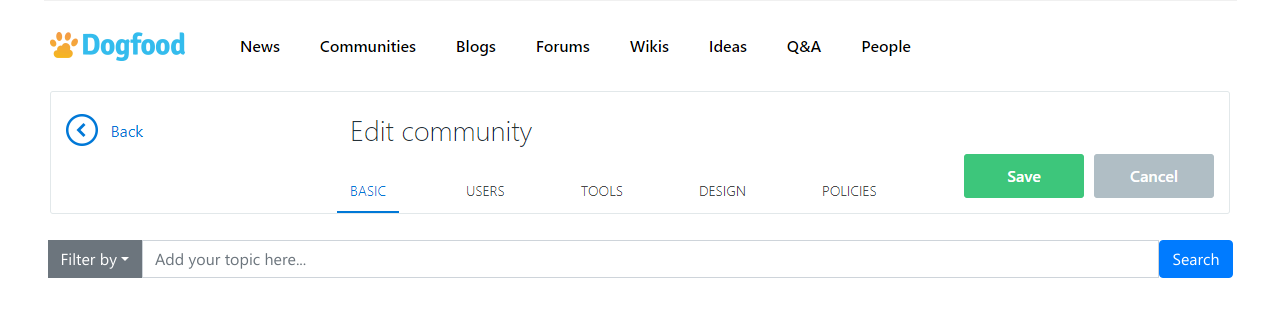
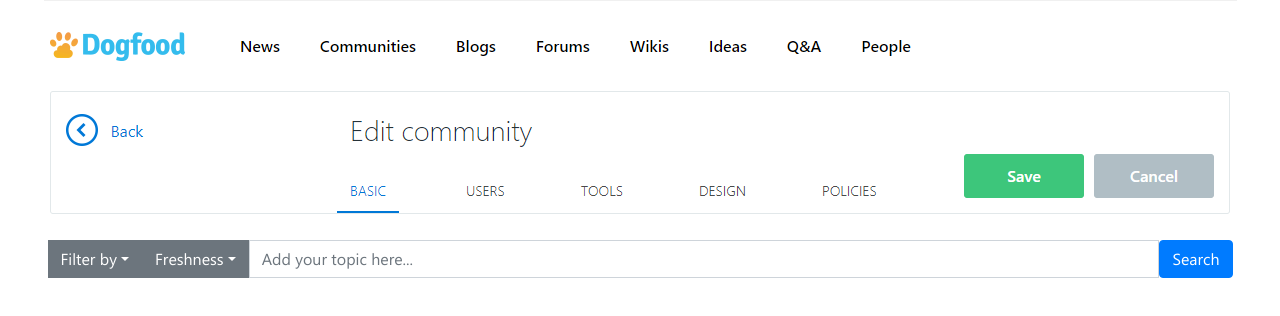
Before and after one commit to david-ogalego/beezy-hackathon, a React (Create React App) app: page / in a window 1280 px wide. Shown: the top 316 px of the page. Built offline with nearby package versions, Linux system fonts and the light colour scheme.

Commit message:
Add fresshness dropdown

```diff
--- a/src/App.js
+++ b/src/App.js
@@ -14,9 +14,11 @@ class App extends Component {
       results: [],
       typeSearching: 'all',
       urlBingSearch: 'https://api.cognitive.microsoft.com/bing/v7.0/search',
-      dropdownOpen: false
+      dropdownOpen: false,
+      dropdownOpen2: false
     };
     this.toggle = this.toggle.bind(this);
+    this.toggle2 = this.toggle2.bind(this);
   }
   search = () => {
     const searchQuery = this.state.querySearch;
@@ -66,6 +68,11 @@ class App extends Component {
       dropdownOpen: !this.state.dropdownOpen
     });
   }
+  toggle2() {
+    this.setState({
+      dropdownOpen2: !this.state.dropdownOpen2
+    });
+  }
   render() {
     return (
       <div>
@@ -90,6 +97,19 @@ class App extends Component {
                         <DropdownItem>Webpages</DropdownItem>
                       </DropdownMenu>
                     </ButtonDropdown></InputGroupButton>
+                    <InputGroupButton>
+                    <ButtonDropdown isOpen={this.state.dropdownOpen2} toggle={this.toggle2}>
+                      <DropdownToggle caret>
+                        Freshness
+                      </DropdownToggle>
+                      <DropdownMenu >
+                        <DropdownItem>Day</DropdownItem>
+                        <DropdownItem divider />
+                        <DropdownItem>Week</DropdownItem>
+                        <DropdownItem divider />
+                        <DropdownItem>Month</DropdownItem>
+                      </DropdownMenu>
+                    </ButtonDropdown></InputGroupButton>
                     <Input placeholder="Add your topic here..." onChange={this.onChangeInput} />
                   <InputGroupButton><Button color="primary" onClick={this.search} >Search</Button></InputGroupButton>
                 </InputGroup>
```
